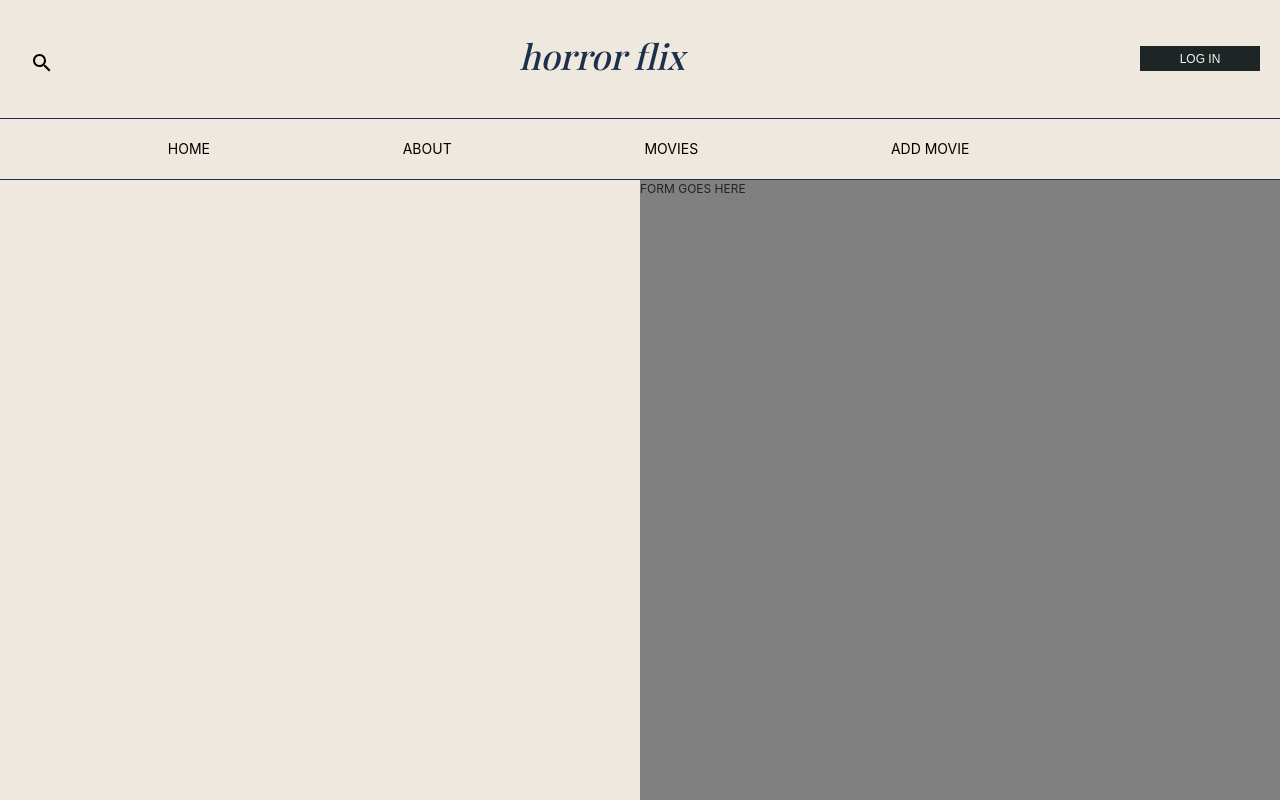
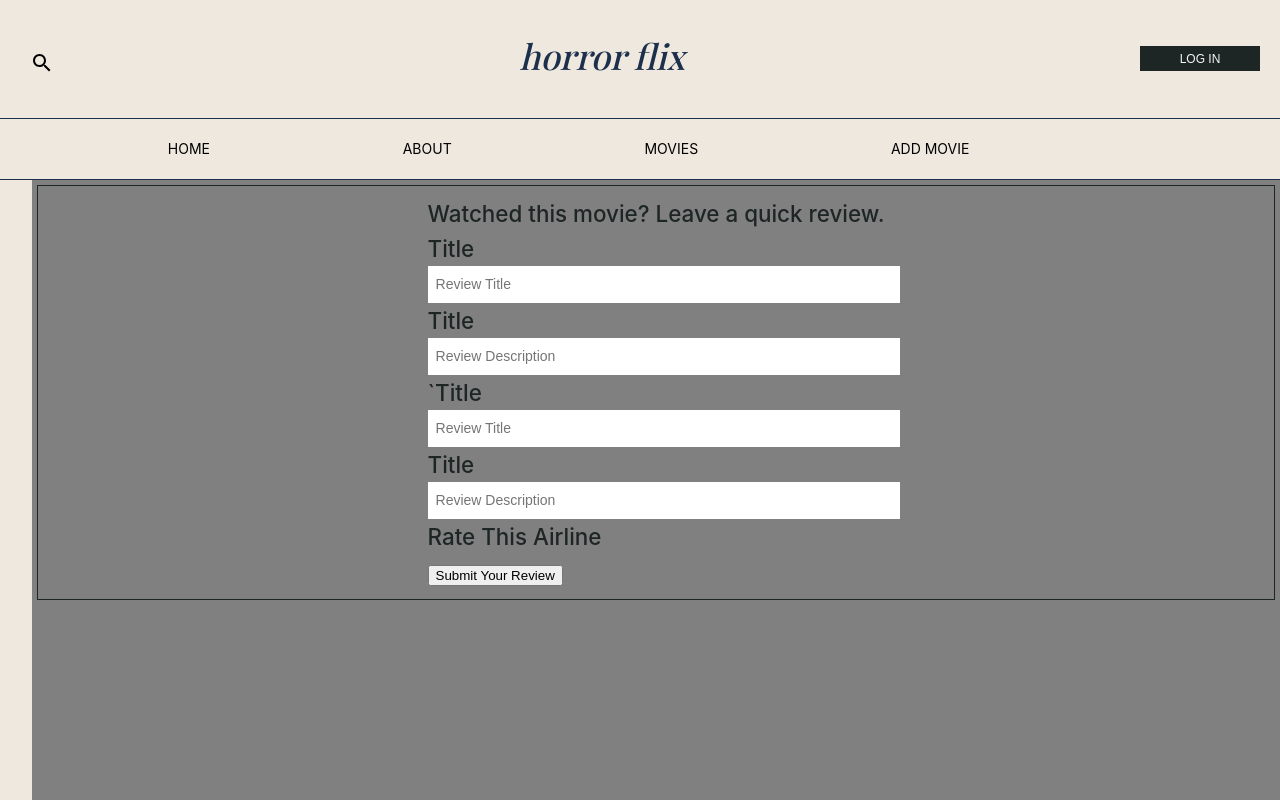
Before and after one commit to JLPinthecity/horror-movies-frontend, a React (Create React App) app: page /horror_movies/1 in a window 1280 px wide. Shown: the top 800 px of the page. Built offline with nearby package versions, Linux system fonts and the light colour scheme; no server answers; a web font is replaced by a local one.

Commit message:
import review form onto individual movie show page

```diff
--- a/src/components/IndividualMovieShow.js
+++ b/src/components/IndividualMovieShow.js
@@ -3,6 +3,7 @@ import { getMoviePlusReviews } from '../actions/individualMovie'
 import { connect } from 'react-redux';
 import MovieHeader from './MovieHeader';
 import "./IndividualMovieShow.css";
+import ReviewForm from './ReviewForm';
 
 class IndividualMovieShow extends React.Component {
 
@@ -34,7 +35,7 @@ class IndividualMovieShow extends React.Component {
                 <div className="column-2">
 
                     <div className="review-form">
-                        FORM GOES HERE
+                        <ReviewForm/>
                     </div>
 
                 </div>
```
